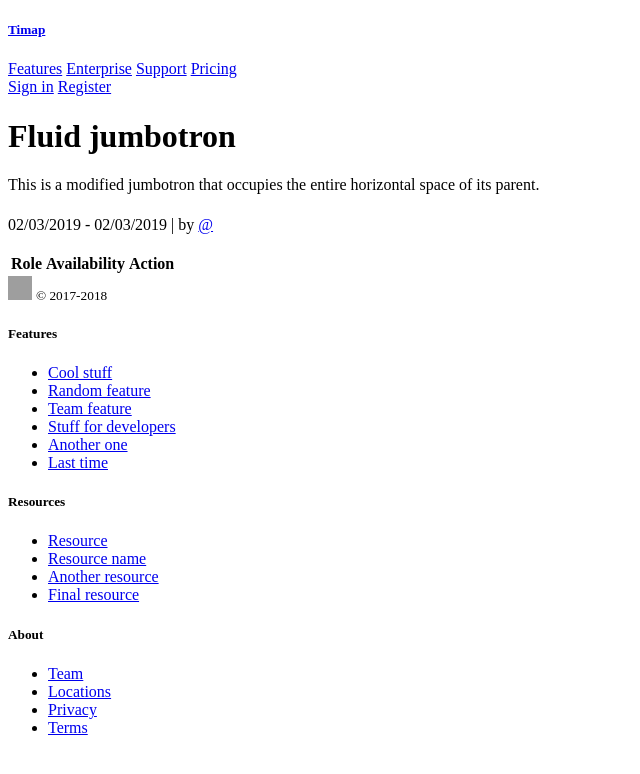
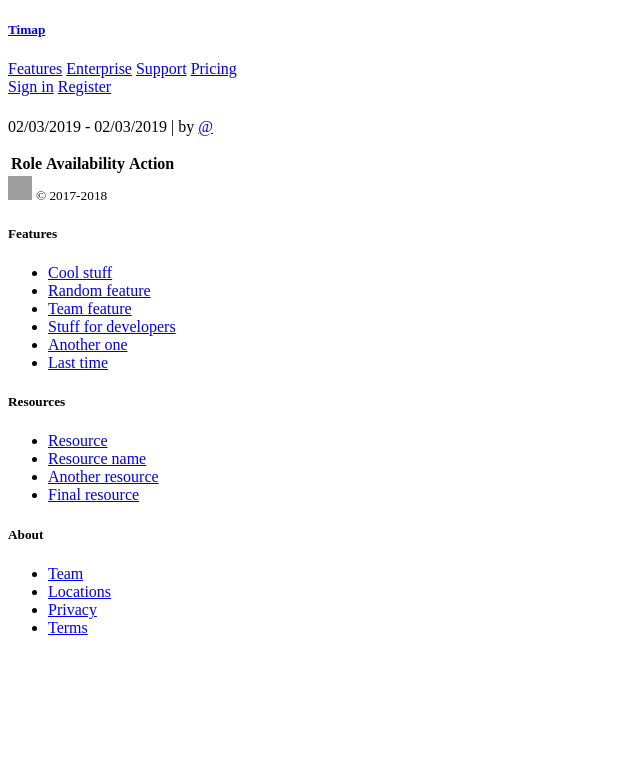
Before and after one commit to gitzabela/TIN, a Symfony app: template templates/home/event.html.twig in a window 1280 px wide. Shown: the top 774 px of the page, without its empty margins (0-640 px from the left). Run offline with Twig, Linux system fonts and the light colour scheme; the template is opened without the code that fills it, so the values that code supplies are empty; some libraries are stand-ins or nearby versions; grey boxes are pictures that could not be loaded.

Commit message:
Add roles and joinging the team

```diff
--- a/config/routes.yaml
+++ b/config/routes.yaml
@@ -11,3 +11,7 @@ app_dashboard:
 app_event:
   path: /event/{id}
   controller: App\Controller\HomeController::eventAction
+
+app_event_join:
+  path: /event/join/{id}
+  controller: App\Controller\HomeController::joinEventAction
--- a/src/Entity/User.php
+++ b/src/Entity/User.php
@@ -218,4 +218,9 @@ class User implements UserInterface
 
         return $this;
     }
+
+    public function __toString(): string
+    {
+        return $this->name;
+    }
 }
--- a/templates/base.html.twig
+++ b/templates/base.html.twig
@@ -15,7 +15,8 @@
 <body>
 {% block body %}
     <div class="d-flex flex-column flex-md-row align-items-center p-3 px-md-4 mb-3 bg-white border-bottom shadow-sm">
-        <h5 class="my-0 mr-md-auto font-weight-normal"><a href="{{ path('app_dashboard') }}">Timap</a></h5>
+        <h5 class="my-0 mr-md-auto font-weight-normal"><a
+                    href="{{ path('app_dashboard') }}">Timap</a> {% if app.user %} @{{ app.user.name }}{% endif %}</h5>
         <nav class="my-2 my-md-0 mr-md-3">
             <a class="p-2 text-dark" href="#">Features</a>
             <a class="p-2 text-dark" href="#">Enterprise</a>
@@ -41,7 +42,8 @@
             {% for type, messages in app.session.flashbag.all() %}
                 {% for message in messages %}
                     <div class="alert alert-{{ type }} alert-dismissible" role="alert">
-                        <button type="button" class="close" data-dismiss="alert"><span aria-hidden="true">&times;</span><span class="sr-only">Close</span></button>
+                        <button type="button" class="close" data-dismiss="alert"><span aria-hidden="true">&times;</span><span
+                                    class="sr-only">Close</span></button>
                         {{ message | raw }}
                     </div>
                 {% endfor %}
--- a/templates/home/event.html.twig
+++ b/templates/home/event.html.twig
@@ -7,20 +7,13 @@
 {% block beforeContainer %}
     <div class="jumbotron jumbotron-fluid event-jumbotron">
         <div class="container">
-            <h1 class="display-4">Fluid jumbotron</h1>
-            <p class="lead">This is a modified jumbotron that occupies the entire horizontal space of its parent.</p>
+            <h1 class="display-4">{{ event.title }}</h1>
+            <p class="lead">{{ event.dateFrom|date("m/d/Y") }} - {{ event.dateTo|date("m/d/Y") }}
+                | {{ event.location }} by <a class='btn-link' href="#">@{{ event.owner.name }}</a>
+            </p>
         </div>
     </div>
     <div class="container">
-        <div class="row">
-            <div class="col">
-                <h1>{{ event.title }}</h1>
-                <div class="text-muted">{{ event.dateFrom|date("m/d/Y") }} - {{ event.dateTo|date("m/d/Y") }}
-                    | {{ event.location }} by <a class='btn-link' href="#">@{{ event.owner.name }}</a></div>
-
-                <br>
-            </div>
-        </div>
         <div class="row">
 
             <div class="col-12 col-lg-7 mb-4">
@@ -43,13 +36,16 @@
                                 {% if spot.isAvailable %}
                                     <h5><span class="mt-1 badge badge-pill badge-success">Available</span></h5>
                                 {% else %}
-                                    <span class="badge badge-pill badge-dark">Occupied</span>
+                                    <h5><span class="badge badge-pill badge-dark">Occupied</span></h5>
                                 {% endif %}
                             </td>
                             <td>
-                                {% if app.user %}
-                                    <button type="button" class="btn btn-sm btn-block btn-primary">Join the team
-                                    </button>
+                                {% if app.user and spot.available and not event.hasUser(app.user) %}
+                                    <a href="{{ path('app_event_join', {'id': spot.id }) }}"
+                                       class="btn btn-sm btn-block btn-primary">Join the team
+                                    </a>
+                                {% elseif app.user %}
+
                                 {% else %}
                                     <button type="button" class="btn btn-sm btn-block btn-secondary disabled">You need
                                         to
```
Also changed, not shown: src/Controller/HomeController.php (+23 -0 lines), src/Entity/Event.php (+43 -0 lines), src/Entity/Spot.php (+27 -0 lines), src/Repository/EventRepository.php (+9 -0 lines), 1 other file.
